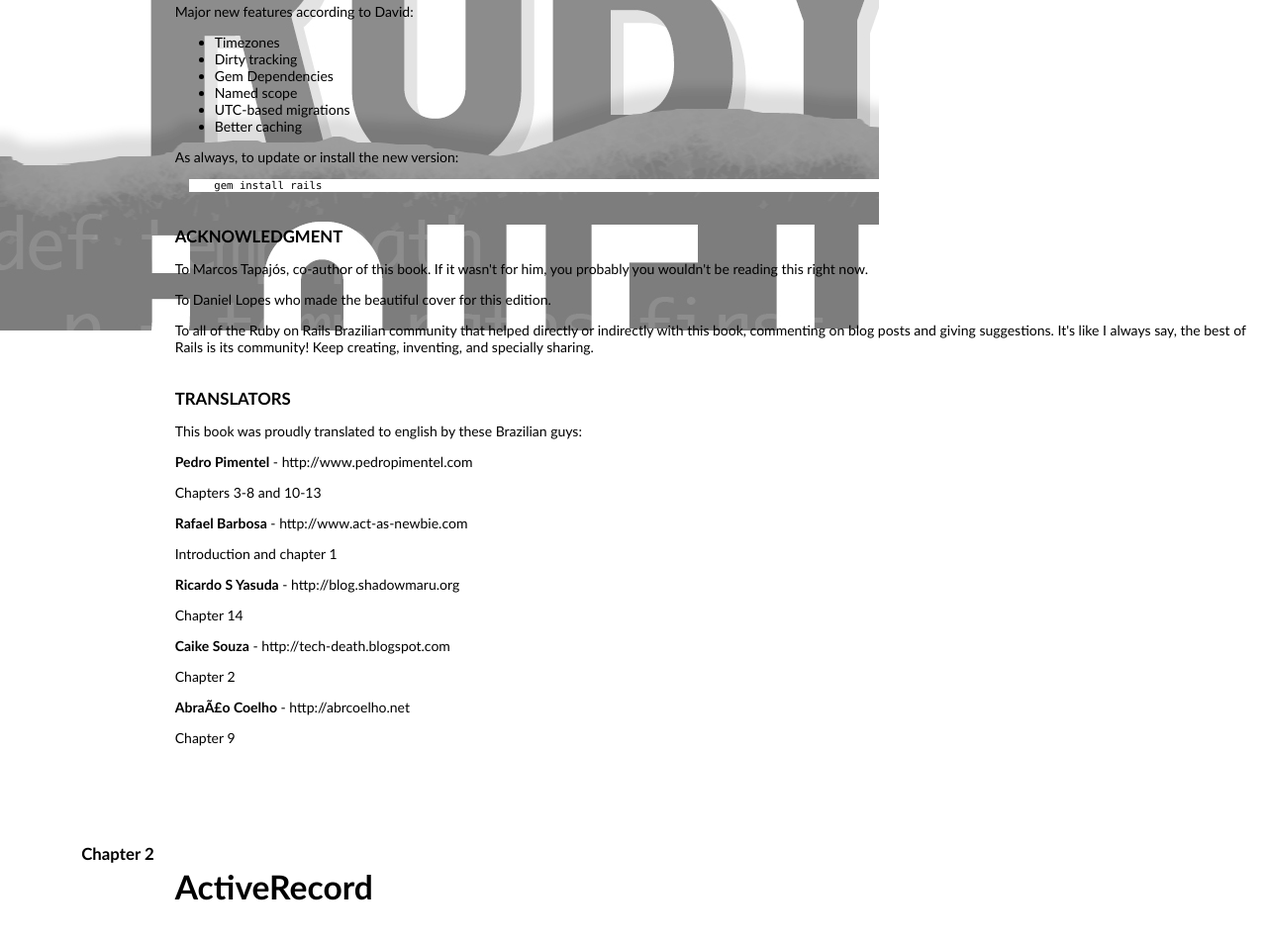
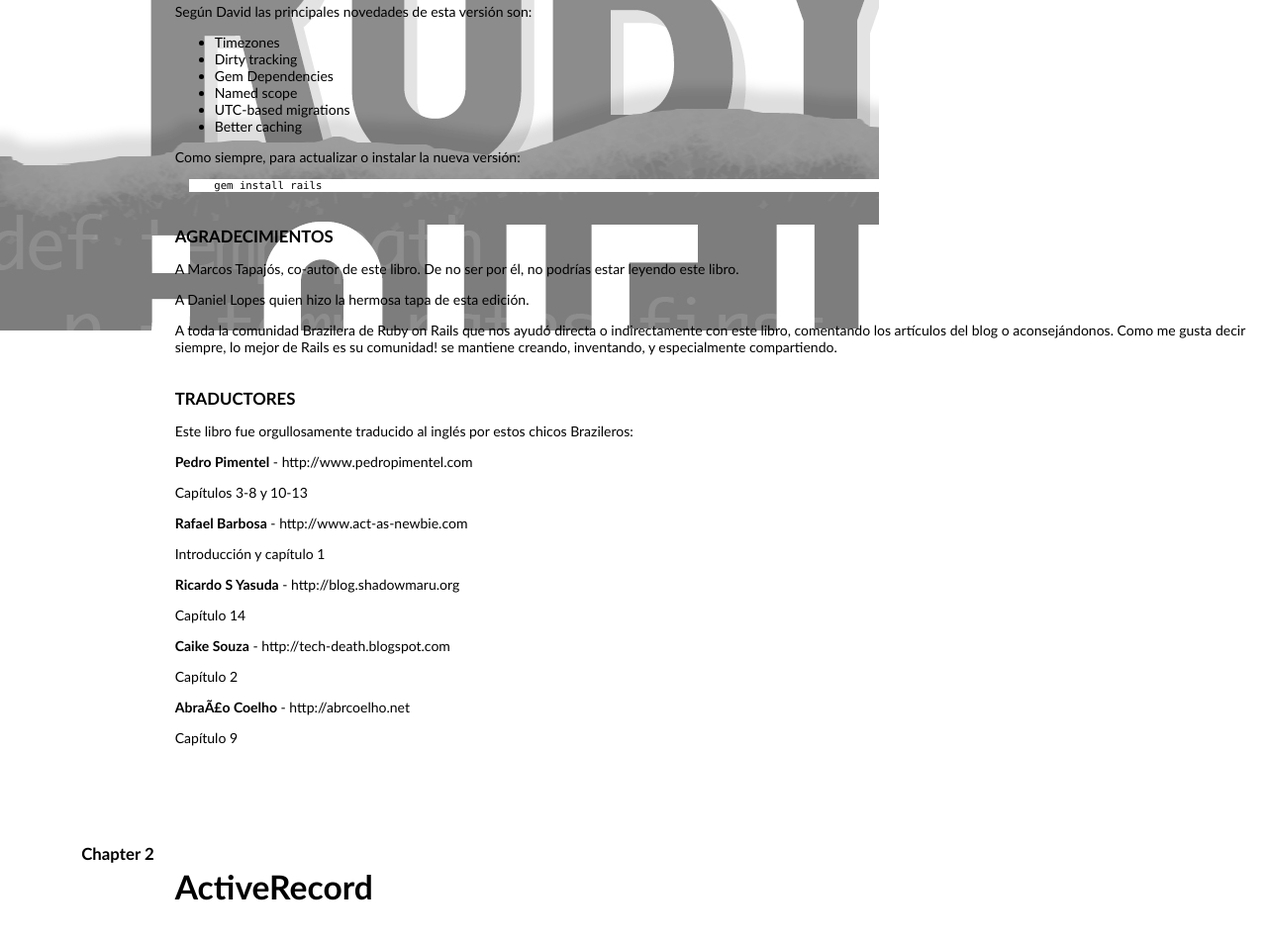
Before and after one commit to gramos/rails21-book-es, a plain HTML site: page output/index.html in a window 1280 px wide. Shown: the part 338-1292 px from the top of the page at 99% size. Drawn offline with Linux system fonts and the light colour scheme.

Commit message:
finalizada la introduccion

```diff
--- a/output/index.html
+++ b/output/index.html
@@ -49,7 +49,7 @@
 
 <p>Seis meses después, y durante este todo este tiempo han contribuido más de <strong>1400 desarrolladores</strong> alrededor de todo el mundo con <strong>1600 parches</strong> para elframework. Hoy, 1ero. Junio de 2008, se ha publicado la versión 2.1 del framework Ruby on Rails.</p>
 
-<p>Major new features according to David:</p>
+<p>Según David las principales novedades de esta versión son:</p>
 
 <ul>
 <li>Timezones</li>
@@ -61,42 +61,42 @@
 </ul>
 
 
-<p>As always, to update or install the new version:</p>
+<p>Como siempre, para actualizar o instalar la nueva versión:</p>
 
 <pre class="mac_classic">    gem install rails
 </pre>
 
-<h2>Acknowledgment</h2>
-
-<p>To Marcos Tapajós, co-author of this book. If it wasn't for him, you probably you wouldn't be reading this right now.</p>
-
-<p>To Daniel Lopes who made the beautiful cover for this edition.</p>
-
-<p>To all of the Ruby on Rails Brazilian community that helped directly or indirectly with this book, commenting on blog posts and giving suggestions. It's like I always say, the best of Rails is its community! Keep creating, inventing, and specially sharing.</p>
-
-<h2> Translators</h2>
-
-<p>This book was proudly translated to english by these Brazilian guys:</p>
+<h2>Agradecimientos</h2>
+
+<p>A Marcos Tapajós, co-autor de este libro. De no ser por él, no podrías estar leyendo este libro.</p>
+
+<p>A Daniel Lopes quien hizo la hermosa tapa de esta edición.</p>
+
+<p>A toda la comunidad Brazilera de Ruby on Rails que nos ayudó directa o indirectamente con este libro, comentando los artículos del blog o aconsejándonos. Como me gusta decir siempre, lo mejor de Rails es su comunidad! se mantiene creando, inventando, y especialmente compartiendo.</p>
+
+<h2> Traductores</h2>
+
+<p>Este libro fue orgullosamente traducido al inglés por estos chicos Brazileros:</p>
 
 <p><strong>Pedro Pimentel</strong> - <a href="http://www.pedropimentel.com">http://www.pedropimentel.com</a></p>
 
-<p>Chapters 3-8 and 10-13</p>
+<p>Capítulos 3-8 y 10-13</p>
 
 <p><strong>Rafael Barbosa</strong> - <a href="http://www.act-as-newbie.com/">http://www.act-as-newbie.com</a></p>
 
-<p>Introduction and chapter 1</p>
+<p>Introducción y capítulo 1</p>
 
 <p><strong>Ricardo S Yasuda</strong> - <a href="http://blog.shadowmaru.org/">http://blog.shadowmaru.org</a></p>
 
-<p>Chapter 14</p>
+<p>Capítulo 14</p>
 
 <p><strong>Caike Souza</strong> - <a href="http://tech-death.blogspot.com/">http://tech-death.blogspot.com</a></p>
 
-<p>Chapter 2</p>
+<p>Capítulo 2</p>
 
 <p><strong>AbraÃ£o Coelho</strong> - <a href="http://abrcoelho.net/">http://abrcoelho.net</a></p>
 
-<p>Chapter 9</p>
+<p>Capítulo 9</p>
 
 <h1> ActiveRecord</h1>
 
```
Also changed, not shown: 2 other files.
